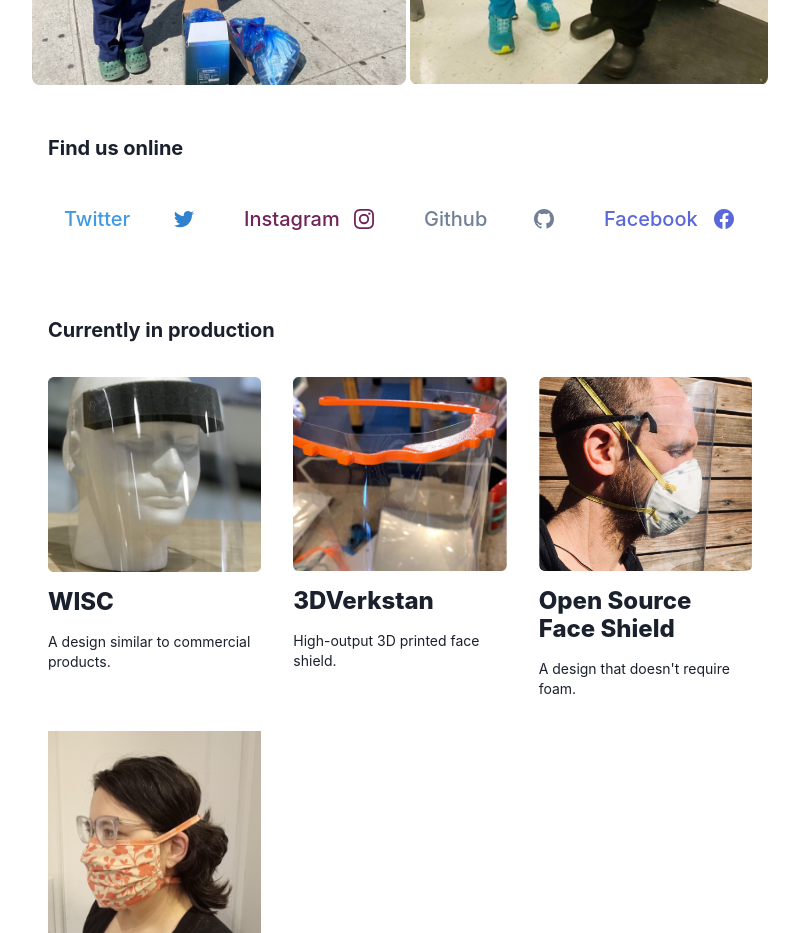
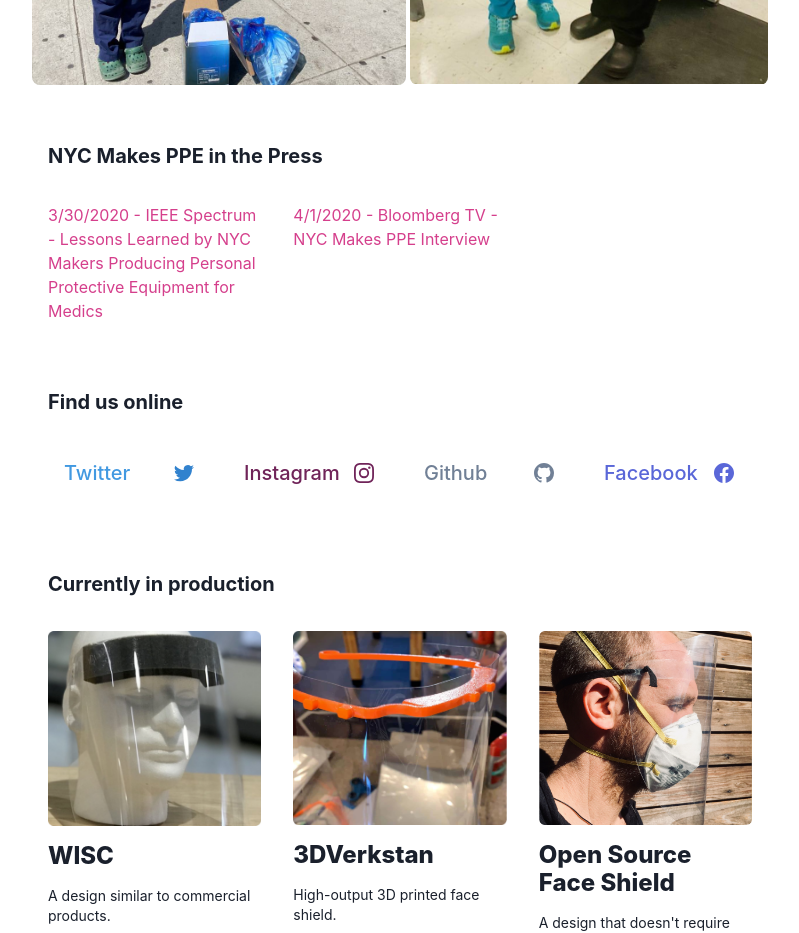
Before and after one commit to NYCPPE/nyc-makers-vs-covid, a Next.js app: page / in a window 1280 px wide. Shown: the part 1980-2913 px from the top of the page, without its empty margins (240-1039 px from the left). Built offline with nearby package versions, Linux system fonts and the light colour scheme; no server answers; what @tailwindcss/ui would draw is missing.

Commit message:
Add media section to the site

```diff
--- /dev/null
+++ b/components/media.js
@@ -0,0 +1,34 @@
+const coverage = [
+    {
+    href: 'https://spectrum.ieee.org/tech-talk/biomedical/devices/lessons-learned-nyc-makers-producing-personal-protective-equipment-medics',
+    organization: 'IEEE Spectrum',
+    title: 'Lessons Learned by NYC Makers Producing Personal Protective Equipment for Medics',
+    date: '3/30/2020'
+    },
+    {
+      href: 'https://www.youtube.com/watch?v=bAVtZ5mc4nM&t=61s',
+      organization: 'Bloomberg TV',
+      title: 'NYC Makes PPE Interview',
+      date: '4/1/2020'
+    },
+
+  ]
+
+export default () => (
+  <>
+    <div className="mt-12 mb-2 py-2 px-4 text-xl font-bold text-gray-900">
+      NYC Makes PPE in the Press
+    </div>
+    <div className=" flex flex-row flex-wrap justify rounded-lg">
+    {coverage.map(({ href, organization, title, date }, i) => (
+        <a
+          href={href}
+          key={i}
+          className="block w-full md:w-1/3 rounded-lg over:bg-gray-100 text-base text-pink-600 overflow-hidden flex flex-col justify-between p-4"
+        >
+        {date} - {organization} - {title}
+        </a>
+      ))}
+    </div>
+  </>
+)
--- a/pages/index.js
+++ b/pages/index.js
@@ -1,6 +1,7 @@
 import TotalCount from '../components/totalcount'
 import Donations from '../components/donations'
 import Social from '../components/social'
+import Media from '../components/media'
 import Photos from '../components/photos'
 import Products from '../components/products'
 
@@ -109,6 +110,7 @@ export default () => (
       Photos
     </div>
     <Photos />
+    <Media/>
     <div className="mt-12 mb-4 px-4 text-xl font-bold text-gray-900">
       Find us online
     </div>
```
